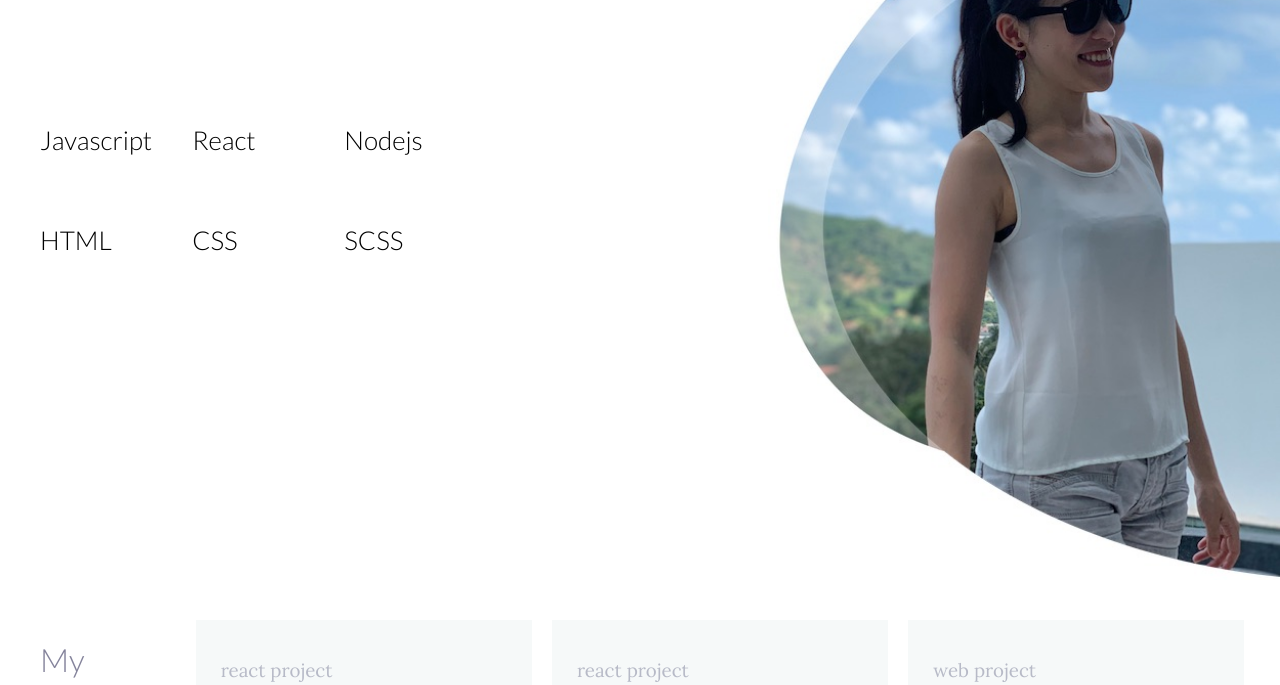
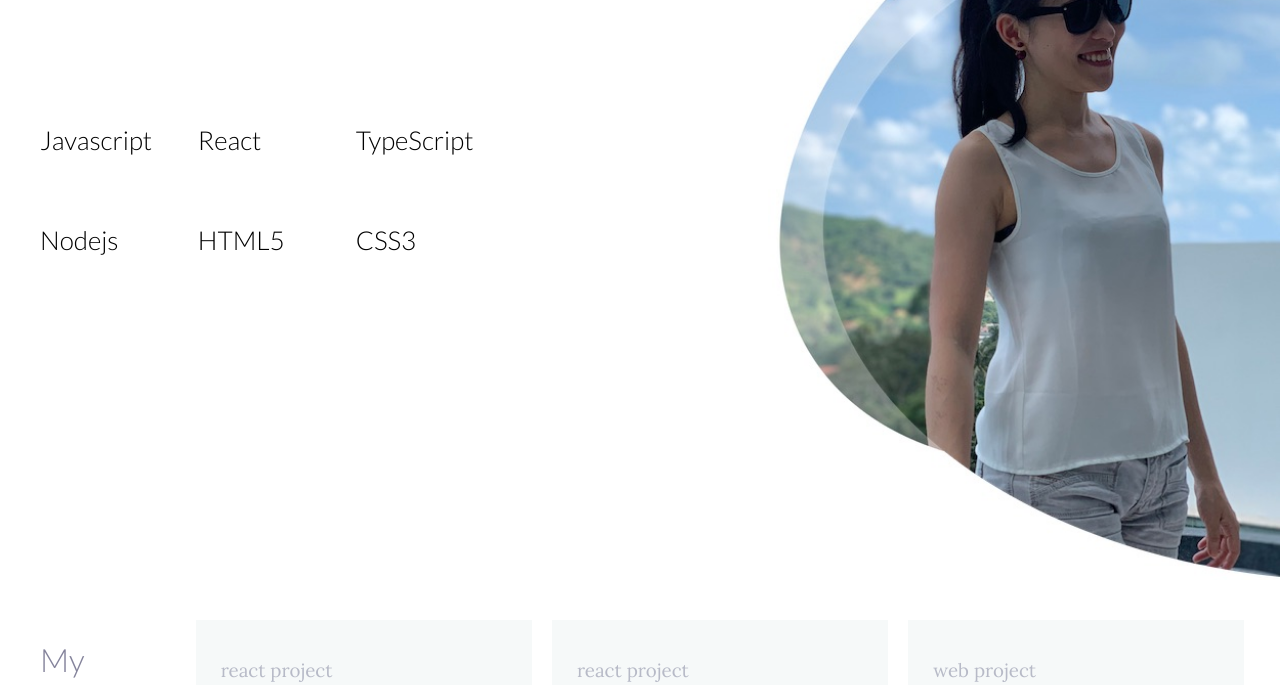
Before and after one commit to hsingyuc/portfolio, a plain HTML site: page index.html in a window 1280 px wide. Shown: the part 1020-1705 px from the top of the page. Drawn offline with nearby package versions, Linux system fonts and the light colour scheme; animation ran at ten frames a second.

Commit message:
Update skills

```diff
--- a/index.html
+++ b/index.html
@@ -74,10 +74,10 @@
             <div class="skills">
                 <h3>Javascript</h3>
                 <h3>React</h3>
+                <h3>TypeScript</h3>
                 <h3>Nodejs</h3>
-                <h3>HTML</h3>
-                <h3>CSS</h3>
-                <h3>SCSS</h3>
+                <h3>HTML5</h3>
+                <h3>CSS3</h3>
             </div>
         </div>
     </div>
```
